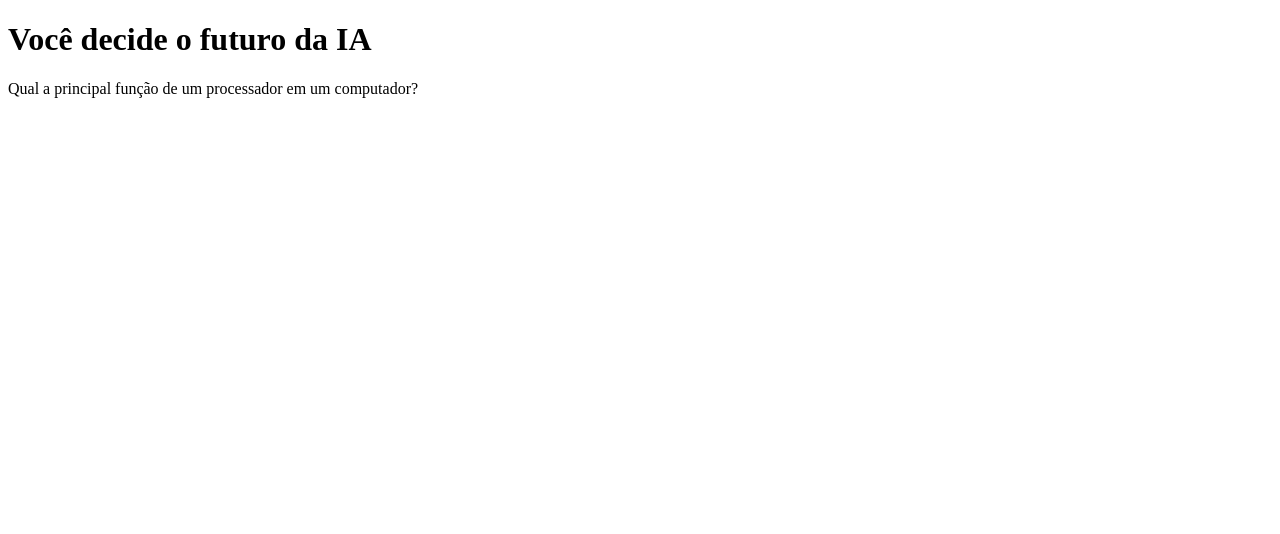
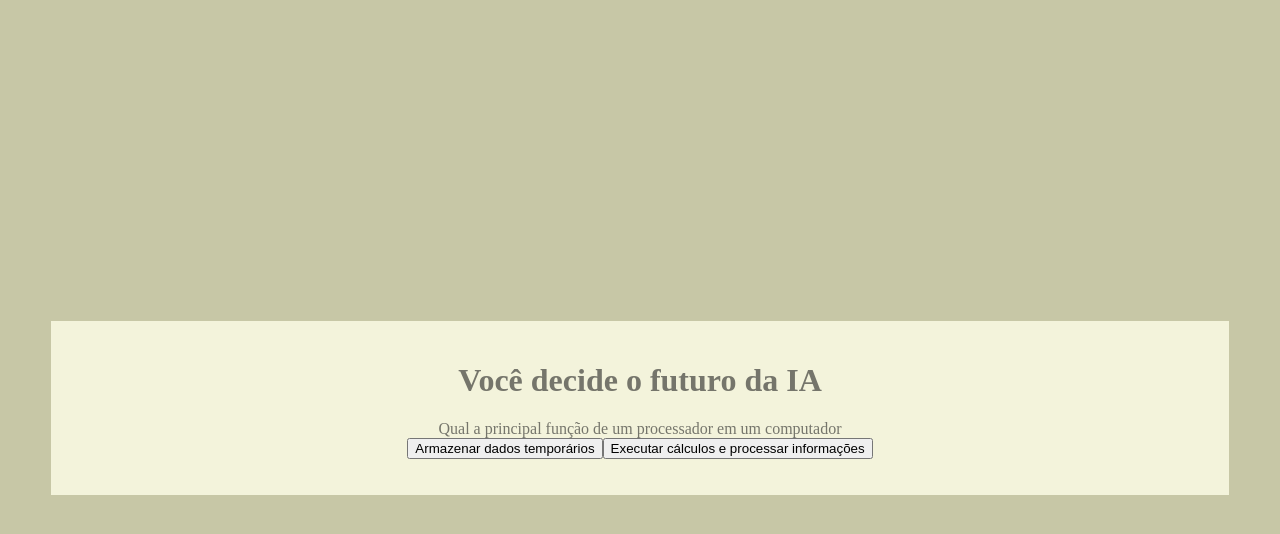
Before and after one commit to FabioBCjunior/flash-card, a plain HTML site: page index.html in a window 1280 px wide. Drawn offline with Linux system fonts and the light colour scheme.

Commit message:
Add files via upload

```diff
--- a/script.js
+++ b/script.js
@@ -1,36 +1,79 @@
 const caixaPrincipal = document.querySelector(".caixa-principal");
 const caixaPerguntas = document.querySelector(".caixa-perguntas");
-const caixaAlternativa = document.querySelector(".caixa-alternativa");
+const caixaAlternativas = document.querySelector(".caixa-alternativas");
 const caixaResultado = document.querySelector(".caixa-resultado");
 const textoResultado = document.querySelector(".texto-resultado");
 
 const perguntas = [
     {
-         enunciado:"Qual a principal função de um processador em um computador?",
-         alernativas:["Armazenar dados temporários","Executar cálculos e processar informações"]
+        enunciado: "Qual a principal função de um processador em um computador",
+        alternativas: [
+            "Armazenar dados temporários",
+            "Executar cálculos e processar informações"
+        ]
     },
     {
-        enunciado:"Pergunta 2",
-        alernativas:["Alternativa 1","Alternativa 2"]
+        enunciado: "Pergunta 2",
+        alternativas: [
+            "Alternativa 1",
+            "Alternativa 2"
+        ]
     },
      {
-        enunciado:"Pergunta 3",
-        alernativas:["Alternativa 1","Alternativa 2"]
+        enunciado: "Pergunta 3",
+        alternativas: [
+            "Alternativa 1",
+            "Alternativa 2"
+        ]
     },
     {
-        enunciado:"Pergunta 4",
-        alernativas:["Alternativa 1","Alternativa 2"]
+        enunciado: "Pergunta 4",
+        alternativas: [
+            "Alternativa 1",
+            "Alternativa 2"
+        ]
     },
     {
-        enunciado:"Pergunta 5",
-        alernativas:["Alternativa 1","Alternativa 2"]
+        enunciado: "Pergunta 5",
+        alternativas: [
+            "Alternativa 1",
+            "Alternativa 2"
+        ]
     }
 ];
 
 let atual = 0;
 let perguntaAtual;
-function mostraPergunta(){
+let historiaFInal;
+
+function mostraPergunta() {
+    if (atual >= perguntas.lenght){
+        mostraResultado();
+        return;
+    }
     perguntaAtual = perguntas[atual];
     caixaPerguntas.textContent = perguntaAtual.enunciado;
+    caixaAlternativas.textContent = "";
+    mostraAlternativas();
+
 }
-mostraPergunta()
+
+function mostraAlternativas(){
+    for (const alternativa of perguntaAtual.alternativas){
+        const botaoAlternativas = document.createElement("button");
+        botaoAlternativas.textContent = alternativa;
+        botaoAlternativas.addEventListener("click", () => respostaSelecionada(alternativa));
+        caixaAlternativas.appendChild(botaoAlternativas);
+    }
+}
+
+mostraPergunta();
+
+function respostaSelecionada(opcaoSelecionada){
+    const afirmacoes = opcaoSelecionada.afirmacoes;
+    historiaFInal = afirmacoes;
+    historiaFInal += afirmacoes = "";
+    atual++;
+    mostraPergunta();
+
+}
--- a/style.css
+++ b/style.css
@@ -0,0 +1,28 @@
+:root{
+    --cor-fundo: #c7c7a6;
+    --cor-principal: #f3f3db;
+    --cor-secundaria: #366894;
+    --cor-destaque: #75756b;
+    --cor-texto:#75756b;
+}
+
+body{
+    background-color: var(--cor-fundo);
+    color:var(--cor-texto);
+    display: flex;
+    justify-content: center;
+    align-items: center;
+    min-height: 100vh;
+}
+
+.caixa-principal{
+    background-color: var(--cor-principal);
+    width: 90%;
+    text-align: center;
+    padding: 20px;
+}
+
+h1{
+    color: var(--cor-destaque)
+
+}
```
Also changed, not shown: index.html (+1 -1 lines). Lines whose indentation alone changed are shown as unchanged.
